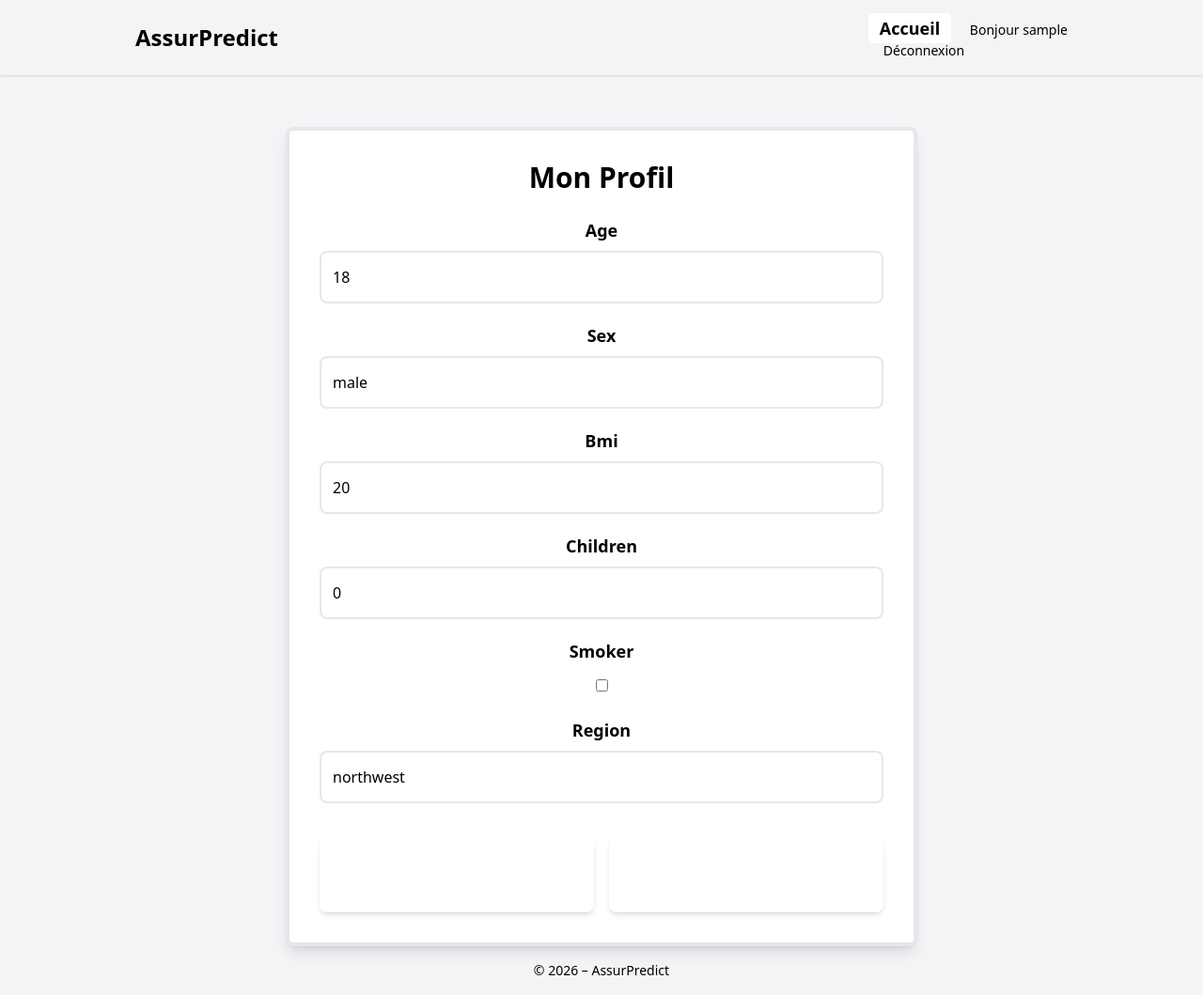
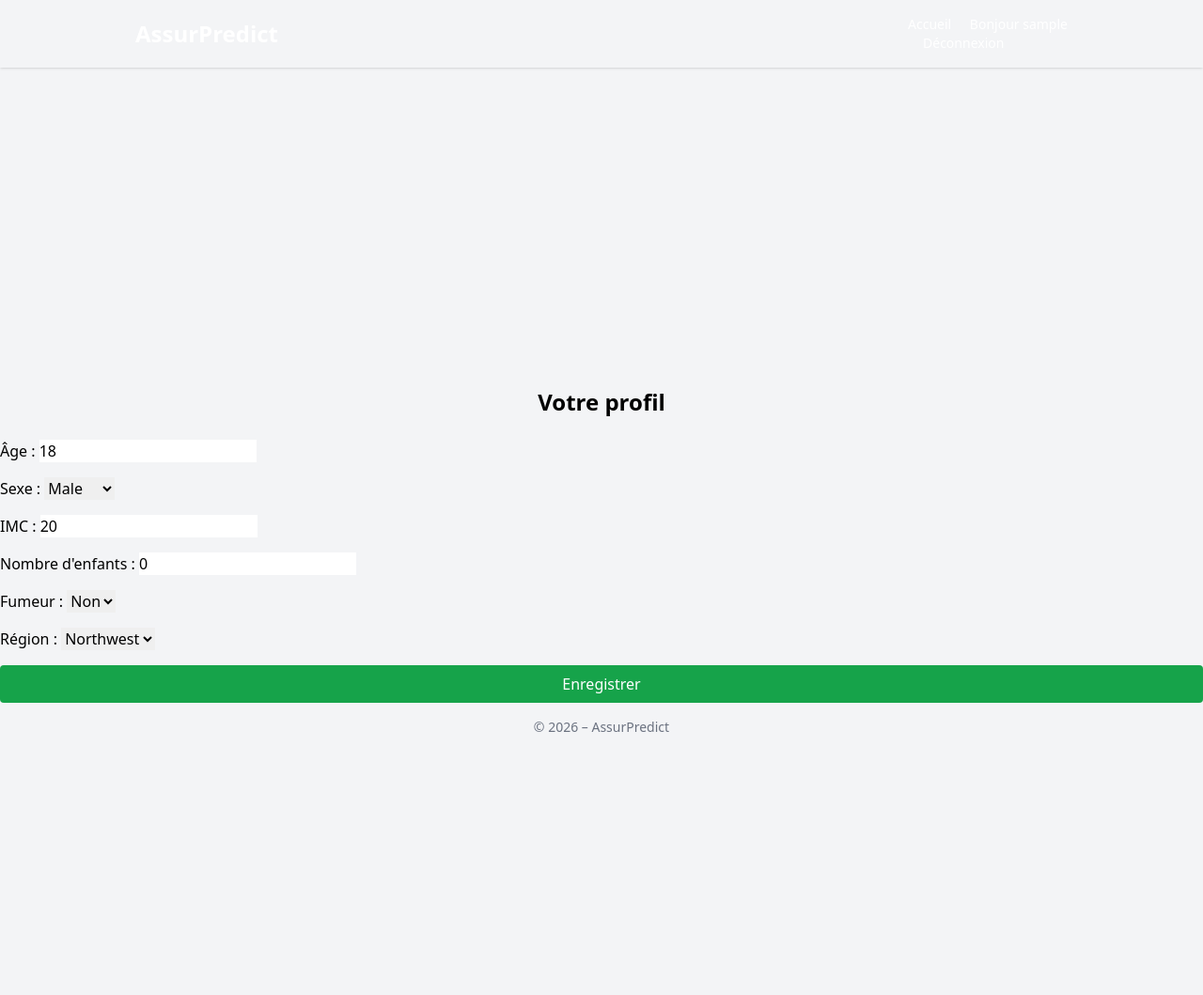
Before and after one commit to lohan1706/Application_de_Prediction_des_Charges_d-Assurance, a Django app: page /profile/ in a window 1280 px wide. Shown: the whole page at 94% size. After the commit the page ends 779 px from the top, so only its background shows below. Run offline with Django 5.2, Linux system fonts and the light colour scheme; the visitor is signed in with stand-in values (Sample User, id 1); data comes from the database, SQL or seed files in the repository; data that the repository does not hold is empty; parts of the project's set-up code (start-up, migrations or seed data) failed here and were passed over; some libraries are stand-ins or nearby versions.

Commit message:
Revert "feature creation app prediction"

```diff
--- a/Assur_Aimant/accounts/templates/accounts/login.html
+++ b/Assur_Aimant/accounts/templates/accounts/login.html
@@ -1,4 +1,5 @@
 {% extends "base.html" %}
+
 {% block content %}
 <div>
   <h2>Connexion</h2>
--- a/Assur_Aimant/accounts/templates/accounts/signup.html
+++ b/Assur_Aimant/accounts/templates/accounts/signup.html
@@ -1,4 +1,5 @@
 {% extends "base.html" %}
+
 {% block content %}
 <div>
   <h2>Créer un compte</h2>
--- a/Assur_Aimant/profiles/forms.py
+++ b/Assur_Aimant/profiles/forms.py
@@ -1,45 +1,58 @@
 from django import forms
 from .models import Profile
 
-# Gardez votre ProfileForm existant
+
+SEX_CHOICES = [
+    ("male", "Male"),
+    ("female", "Female"),
+]
+
+REGION_CHOICES = [
+    ("northwest", "Northwest"),
+    ("northeast", "Northeast"),
+    ("southwest", "Southwest"),
+    ("southeast", "Southeast"),
+]
+
+SMOKER_CHOICES = [
+    (True, "Oui"),
+    (False, "Non"),
+]
+
+
 class ProfileForm(forms.ModelForm):
     class Meta:
         model = Profile
         fields = ['age', 'sex', 'bmi', 'children', 'smoker', 'region']
-        # ... votre configuration existante
 
-# NOUVEAU : Ajoutez ce formulaire
-class PredictionForm(forms.Form):
-    """Formulaire pour faire une prédiction sans modifier le profil"""
-    age = forms.IntegerField(
-        label='Âge',
-        min_value=18,
-        max_value=100,
-    )
-    sex = forms.ChoiceField(
-        label='Sexe',
-        choices=[('male', 'Homme'), ('female', 'Femme')],
-    )
-    bmi = forms.FloatField(
-        label='IMC (Indice de Masse Corporelle)',
-        min_value=10,
-        max_value=60,
-    )
-    children = forms.IntegerField(
-        label='Nombre d\'enfants',
-        min_value=0,
-        max_value=10,
-    )
-    smoker = forms.BooleanField(
-        label='Fumeur',
-        required=False,
-    )
-    region = forms.ChoiceField(
-        label='Région',
-        choices=[
-            ('northwest', 'Nord-Ouest'),
-            ('northeast', 'Nord-Est'),
-            ('southwest', 'Sud-Ouest'),
-            ('southeast', 'Sud-Est'),
-        ],
-    )
+        labels = {
+            'age': 'Âge',
+            'sex': 'Sexe',
+            'bmi': 'IMC',
+            'children': "Nombre d'enfants",
+            'smoker': 'Fumeur',
+            'region': 'Région',
+        }
+
+        widgets = {
+            'age': forms.NumberInput(attrs={'class': 'form-control'}),
+
+            'sex': forms.Select(
+                choices=SEX_CHOICES,
+                attrs={'class': 'form-control'}
+            ),
+
+            'bmi': forms.NumberInput(attrs={'class': 'form-control'}),
+
+            'children': forms.NumberInput(attrs={'class': 'form-control'}),
+
+            'smoker': forms.Select(
+                choices=SMOKER_CHOICES,
+                attrs={'class': 'form-control'}
+            ),
+
+            'region': forms.Select(
+                choices=REGION_CHOICES,
+                attrs={'class': 'form-control'}
+            ),
+        }
--- a/Assur_Aimant/profiles/templates/profiles/profile.html
+++ b/Assur_Aimant/profiles/templates/profiles/profile.html
@@ -1,68 +1,28 @@
 {% extends "base.html" %}
+
 {% block content %}
-<div class="flex items-center justify-center min-h-[70vh]">
-    <div class="bg-white p-8 rounded-lg shadow-lg border-4 border-ORANGE w-full max-w-2xl mx-4">
-        <h2 class="text-3xl font-bold text-center mb-6 text-GRIS">Mon Profil</h2>
+<h2 class="text-2xl font-bold text-center mb-6">
+    Votre profil
+</h2>
 
-        {% if messages %}
-        <div class="mb-4">
-            {% for message in messages %}
-            <div class="bg-green-100 border-l-4 border-green-500 text-green-700 p-4 rounded">
-                {{ message }}
-            </div>
-            {% endfor %}
-        </div>
-        {% endif %}
+<form method="post" class="space-y-4">
+    {% csrf_token %}
+    {{ form.as_p }}
 
-        <form method="post" class="space-y-5">
-            {% csrf_token %}
-            {% for field in form %}
-            <div>
-                <label for="{{ field.id_for_label }}" class="block text-GRIS font-semibold mb-2 text-lg">
-                    {{ field.label }}
-                </label>
-                {{ field }}
-                {% if field.help_text %}
-                <p class="text-gray-600 text-sm mt-1 italic">{{ field.help_text }}</p>
-                {% endif %}
-                {% if field.errors %}
-                <p class="text-red-600 text-sm mt-1 font-medium">{{ field.errors.0 }}</p>
-                {% endif %}
-            </div>
-            {% endfor %}
+    <button
+        type="submit"
+        class="w-full bg-green-600 text-white py-2 rounded hover:bg-orange-700">
+        Enregistrer
+    </button>
+</form>
 
-            <div class="flex gap-4 pt-4">
-                <button type="submit" class="flex-1 bg-ORANGE hover:bg-orange-600 text-white font-bold py-3 px-4 rounded-lg transition duration-200 shadow-md">
-                    Enregistrer les modifications
-                </button>
-                <a href="{% url 'prediction' %}" class="flex-1 bg-VERT hover:bg-green-700 text-white font-bold py-3 px-4 rounded-lg transition duration-200 shadow-md text-center flex items-center justify-center">
-                    Faire une prédiction
-                </a>
-            </div>
-        </form>
-    </div>
+{% if prediction %}
+<div class="mt-6 text-center">
+    <h3 class="font-semibold">Charge estimée :</h3>
+    <p class="text-xl text-orange-600 font-bold">
+        {{ prediction.predicted_charge|floatformat:2 }} ± {{ rmse|floatformat:2 }} €
+    </p>
 </div>
+{% endif %}
 
-<style>
-input[type="text"],
-input[type="number"],
-input[type="email"],
-select {
-    width: 100%;
-    padding: 0.75rem;
-    border: 2px solid #e5e7eb;
-    border-radius: 0.5rem;
-    font-size: 1rem;
-    transition: all 0.2s;
-}
-input:focus,
-select:focus {
-    outline: none;
-    border-color: #f97316;
-    box-shadow: 0 0 0 3px rgba(249, 115, 22, 0.1);
-}
-input[type="checkbox"] {
-    width: auto;
-}
-</style>
 {% endblock %}
--- a/Assur_Aimant/profiles/urls.py
+++ b/Assur_Aimant/profiles/urls.py
@@ -1,7 +1,6 @@
 from django.urls import path
-from .views import ProfileView, PredictionView
+from .views import ProfileView
 
 urlpatterns = [
-    path('profile/', ProfileView.as_view(), name='profile'),
-    path('prediction/', PredictionView.as_view(), name='prediction'),
+   path("profile/", ProfileView.as_view(), name="profile"),
 ]
--- a/Assur_Aimant/profiles/views.py
+++ b/Assur_Aimant/profiles/views.py
@@ -1,16 +1,15 @@
 from django.views.generic import UpdateView
-from django.views.generic.edit import FormView
 from django.urls import reverse_lazy
-from django.contrib import messages
 from .models import Profile
-from .forms import ProfileForm, PredictionForm  # Importez les deux formulaires
+from .forms import ProfileForm
+
 from assur_predict.views import model, rmse
 from assur_predict.models import Prediction
+
 import pandas as pd
 
 
 class ProfileView(UpdateView):
-    """Vue pour gérer uniquement le profil utilisateur"""
     model = Profile
     form_class = ProfileForm
     template_name = "profiles/profile.html"
@@ -18,69 +17,35 @@
 
     def get_object(self):
         profile, created = Profile.objects.get_or_create(
-            user=self.request.user,
-            defaults={
-                "age": 18,
-                "sex": "male",
-                "bmi": 20,
-                "children": 0,
-                "smoker": False,
-                "region": "northwest",
-            }
+        user=self.request.user,
+        defaults={
+            "age": 18,
+            "sex": "male",
+            "bmi": 20,
+            "children": 0,
+            "smoker": False,
+            "region": "northwest",
+        }
         )
         return profile
 
     def form_valid(self, form):
-        messages.success(self.request, 'Profil mis à jour avec succès!')
-        return super().form_valid(form)
+        profile = form.save()
 
-
-class PredictionView(FormView):
-    """Vue pour faire une prédiction"""
-    form_class = PredictionForm
-    template_name = "profiles/prediction.html"
-    success_url = reverse_lazy("prediction")
-
-    def get_initial(self):
-        """Pré-remplir le formulaire avec les données du profil"""
-        profile, created = Profile.objects.get_or_create(
-            user=self.request.user,
-            defaults={
-                "age": 18,
-                "sex": "male",
-                "bmi": 20,
-                "children": 0,
-                "smoker": False,
-                "region": "northwest",
-            }
-        )
-        return {
+        data = {
             "age": profile.age,
             "sex": profile.sex,
             "bmi": profile.bmi,
             "children": profile.children,
-            "smoker": profile.smoker,
+            "smoker": "yes" if profile.smoker else "no",
             "region": profile.region,
         }
 
-    def form_valid(self, form):
-        # Récupérer les données du formulaire
-        data = {
-            "age": form.cleaned_data["age"],
-            "sex": form.cleaned_data["sex"],
-            "bmi": form.cleaned_data["bmi"],
-            "children": form.cleaned_data["children"],
-            "smoker": "yes" if form.cleaned_data["smoker"] else "no",
-            "region": form.cleaned_data["region"],
-        }
-
-        # Faire la prédiction
         df = pd.DataFrame([data])
         result = model.predict(df)[0]
 
-        # Sauvegarder la prédiction
         Prediction.objects.create(
-            user=self.request.user,
+            user=profile.user,
             predicted_charge=float(result)
         )
 
@@ -88,12 +53,10 @@
 
     def get_context_data(self, **kwargs):
         context = super().get_context_data(**kwargs)
-
-        # Récupérer la dernière prédiction
         last_pred = Prediction.objects.filter(
             user=self.request.user
         ).last()
-
         context["prediction"] = last_pred
         context["rmse"] = rmse
+
         return context
--- a/Assur_Aimant/templates/base.html
+++ b/Assur_Aimant/templates/base.html
@@ -10,7 +10,7 @@
 <body class="bg-gray-100 min-h-screen flex flex-col">
 
 <!-- HEADER -->
-<header class="bg-VERT text-GRIS shadow">
+<header class="bg-sarah text-white shadow">
     <div class="max-w-5xl mx-auto flex justify-between items-center p-4">
 
         <h1 class="text-2xl font-bold">
@@ -18,7 +18,7 @@
         </h1>
 
         <nav class="space-x-4 text-sm">
-            <a href="/" class="bg-white text-ORANGE font-bold text-lg px-3 py-1 rounded hover:bg-gray-100">Accueil</a>
+            <a href="/" class="hover:underline">Accueil</a>
 
             {% if user.is_authenticated %}
                 <span>Bonjour {{ user.username }}</span>
@@ -28,7 +28,7 @@
                 </form>
 
             {% else %}
-                <a href="{% url 'login' %}" class="bg-white text-ORANGE font-bold text-lg px-3 py-1 rounded hover:bg-gray-100">
+                <a href="{% url 'login' %}" class="bg-white text-gray-600 px-3 py-1 rounded hover:bg-gray-100">
                     Se connecter
                 </a>
                 <a href="{% url 'signup' %}" class="bg-white text-gray-600 px-3 py-1 rounded hover:bg-gray-100">
@@ -41,7 +41,7 @@
 </header>
 
 <!-- MAIN -->
-<main class="bg-IVOIRE flex-1 flex items-center justify-center pt-[50px]"">
+<main class="flex-1 flex items-center justify-center">
 
 
 
@@ -51,14 +51,14 @@
 
 </main>
 
-<div class="bg-IVOIRE text-center text-GRIS text-bold text-xl pt-[5px]"">
+<div>
 
     {% block content %}
         {% endblock %}
 </div>
 
 <!-- FOOTER -->
-<footer class="bg-VERT text-center text-GRIS-500 text-sm p-4">
+<footer class="text-center text-gray-500 text-sm p-4">
     © 2026 – AssurPredict
 </footer>
 
```
Also changed, not shown: Assur_Aimant/assur_predict/templates/assur_predict/home.html (+8 -1 lines), Assur_Aimant/profiles/templates/profiles/prediction.html (deleted, +0 -79 lines), Assur_Aimant/theme/static_src/src/styles.css (+1 -15 lines).
